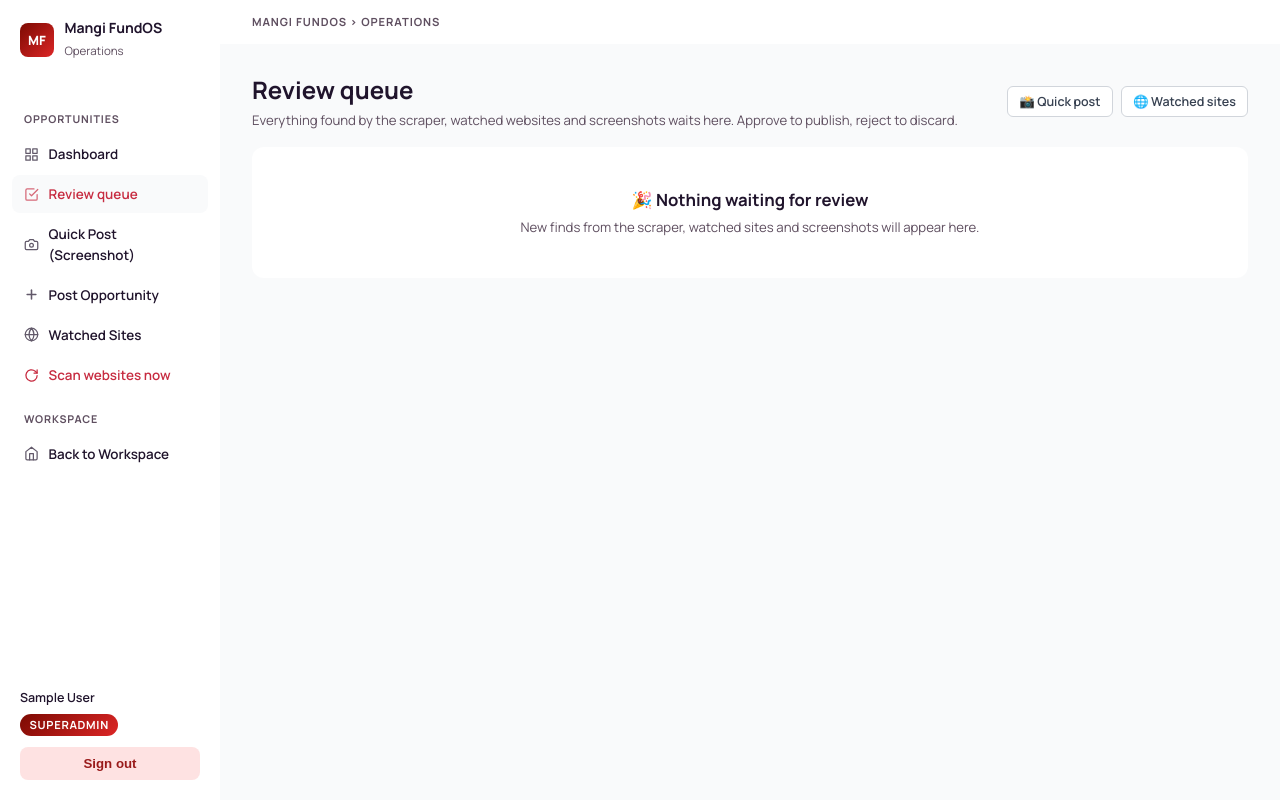
After one commit to awadhimassomo/mangi-startup, a Django app: page /ops/review/ in a window 1280 px wide. The commit adds this page. Run offline with Django 5.2, Linux system fonts and the light colour scheme; the visitor is signed in with stand-in values (Sample User, id 1); data that the repository does not hold is empty.

Commit message:
Single Review queue for scraper/watcher/screenshots; organisations-only filter; laptop-friendly ops table
Co-Authored-By: Claude Sonnet 5.5 <noreply@anthropic.com>

```diff
--- a/workspace/context_processors.py
+++ b/workspace/context_processors.py
@@ -8,7 +8,15 @@ def workspace_context(request):
 
     unread = Notification.objects.filter(user=request.user, is_read=False).count()
     startup = get_current_startup(request.user)
+    pending_review = 0
+    if request.user.is_staff:
+        from .models import PostedOpportunity
+
+        pending_review = PostedOpportunity.objects.filter(
+            review_status=PostedOpportunity.ReviewStatus.PENDING
+        ).count()
     return {
+        "pending_review_count": pending_review,
         "profile_completion": startup.profile_completion if startup else 100,
         "current_startup": startup,
         "current_membership": get_current_membership(request.user),
--- a/workspace/management/commands/scan_sources.py
+++ b/workspace/management/commands/scan_sources.py
@@ -23,10 +23,10 @@ class Command(BaseCommand):
                 .exclude(email="").values_list("email", flat=True)
             )
             if emails:
-                lines = "\n".join(f"- {d.title} ({d.source})" for d in found)
+                lines = "\n".join(f"- {d.title} ({d.funder_name})" for d in found)
                 send_mail(
                     f"{len(found)} new funding opportunities found",
-                    f"The watcher found new opportunities waiting for your review:\n\n{lines}",
+                    f"New opportunities are waiting in the Review queue:\n\n{lines}",
                     getattr(settings, "DEFAULT_FROM_EMAIL", None),
                     emails,
                     fail_silently=True,
--- a/workspace/opportunity_research.py
+++ b/workspace/opportunity_research.py
@@ -8,6 +8,7 @@ import urllib.parse
 import requests
 
 from .ai_pipeline import (
+    AUDIENCE_RULE,
     EXTRACT_FIELDS,
     OPENAI_MODEL,
     PostedOpportunity,
@@ -59,7 +60,7 @@ def _web_search_openai(data):
         f"Reply with ONLY a JSON object with keys: {', '.join(EXTRACT_FIELDS)}. "
         f"opportunity_type must be one of: {types}. deadline is YYYY-MM-DD or empty. "
         "amount_min/amount_max are plain numbers per award or empty. application_link is the official "
-        "application or call page you found. Only use facts from the official source; use empty strings otherwise."
+        "application or call page you found." + AUDIENCE_RULE + " Only use facts from the official source; use empty strings otherwise."
     )
     response = OpenAI(api_key=api_key).responses.create(
         model=OPENAI_MODEL, tools=[{"type": "web_search_preview"}], input=prompt
--- a/workspace/templates/workspace/ops_base.html
+++ b/workspace/templates/workspace/ops_base.html
@@ -47,7 +47,7 @@
         .ops-footer { padding:1rem 1.25rem 0; border-top:1px solid var(--border); margin-top:auto; }
         .ops-footer a { font-size:0.8rem; color:var(--muted); text-decoration:none; }
         .ops-footer a:hover { color:var(--text); }
-        .ops-main { flex:1; overflow-y:auto; }
+        .ops-main { flex:1; min-width:0; overflow-y:auto; }
         .ops-topbar {
             display:flex; align-items:center; justify-content:space-between;
             padding:0.85rem 2rem; border-bottom:1px solid var(--border);
@@ -96,6 +96,11 @@
             <a href="{% url 'ops_dashboard' %}" class="{% if request.resolver_match.url_name == 'ops_dashboard' %}active{% endif %}">
                 <svg xmlns="http://www.w3.org/2000/svg" width="15" height="15" viewBox="0 0 24 24" fill="none" stroke="currentColor" stroke-width="2" stroke-linecap="round" stroke-linejoin="round"><rect x="3" y="3" width="7" height="7"/><rect x="14" y="3" width="7" height="7"/><rect x="3" y="14" width="7" height="7"/><rect x="14" y="14" width="7" height="7"/></svg>
                 Dashboard
+            </a>
+            <a href="{% url 'ops_review' %}" class="{% if request.resolver_match.url_name == 'ops_review' %}active{% endif %}">
+                <svg xmlns="http://www.w3.org/2000/svg" width="15" height="15" viewBox="0 0 24 24" fill="none" stroke="currentColor" stroke-width="2" stroke-linecap="round" stroke-linejoin="round"><path d="M9 11l3 3L22 4"/><path d="M21 12v7a2 2 0 0 1-2 2H5a2 2 0 0 1-2-2V5a2 2 0 0 1 2-2h11"/></svg>
+                Review queue
+                {% if pending_review_count %}<span style="margin-left:auto;background:#C72C41;color:#fff;border-radius:99px;padding:0 0.5rem;font-size:0.72rem;line-height:1.35rem;">{{ pending_review_count }}</span>{% endif %}
             </a>
             <a href="{% url 'ops_quick_post' %}" class="{% if request.resolver_match.url_name == 'ops_quick_post' %}active{% endif %}">
                 <svg xmlns="http://www.w3.org/2000/svg" width="15" height="15" viewBox="0 0 24 24" fill="none" stroke="currentColor" stroke-width="2" stroke-linecap="round" stroke-linejoin="round"><path d="M14.5 4h-5L7 7H4a2 2 0 0 0-2 2v9a2 2 0 0 0 2 2h16a2 2 0 0 0 2-2V9a2 2 0 0 0-2-2h-3z"/><circle cx="12" cy="13" r="3"/></svg>
--- /dev/null
+++ b/workspace/templates/workspace/ops_review.html
@@ -0,0 +1,70 @@
+{% extends "workspace/ops_base.html" %}
+{% load humanize %}
+{% block title %}Review queue — Mangi{% endblock %}
+{% block content %}
+<style>
+.rv-head { display:flex; align-items:center; justify-content:space-between; gap:1rem; flex-wrap:wrap; margin-bottom:1rem; }
+.rv-card { display:flex; gap:1rem; background:#fff; border:1px solid var(--border); border-radius:12px; padding:1rem; margin-bottom:0.85rem; }
+.rv-thumb { flex:0 0 96px; width:96px; height:96px; border-radius:8px; object-fit:cover; background:#f3f4f6; border:1px solid var(--border); }
+.rv-body { flex:1; min-width:0; }
+.rv-title { font-weight:700; color:var(--accent); text-decoration:none; }
+.rv-meta { display:flex; flex-wrap:wrap; gap:0.35rem 0.9rem; margin:0.35rem 0; font-size:0.82rem; color:var(--muted); }
+.rv-desc { font-size:0.84rem; margin:0.25rem 0 0.6rem; display:-webkit-box; -webkit-line-clamp:2; -webkit-box-orient:vertical; overflow:hidden; }
+.rv-actions { display:flex; gap:0.5rem; flex-wrap:wrap; }
+.rv-actions form { margin:0; }
+.rv-warn { color:#b45309; font-weight:600; }
+@media (max-width:600px) { .rv-card { flex-direction:column; } .rv-thumb { width:100%; height:160px; flex-basis:auto; } }
+</style>
+
+<div class="rv-head">
+    <div>
+        <h2 style="margin:0;">Review queue</h2>
+        <p class="muted small" style="margin:0.2rem 0 0;">Everything found by the scraper, watched websites and screenshots waits here. Approve to publish, reject to discard.</p>
+    </div>
+    <div style="display:flex;gap:0.5rem;flex-wrap:wrap;">
+        <a href="{% url 'ops_quick_post' %}" class="button button-secondary button-sm">📸 Quick post</a>
+        <a href="{% url 'ops_sources' %}" class="button button-secondary button-sm">🌐 Watched sites</a>
+    </div>
+</div>
+
+{% for opp in pending %}
+<div class="rv-card opp-row" data-edit-url="{% url 'posted_opportunity_edit' opp.pk %}?from=review" title="Double-click to edit">
+    {% if opp.poster_image %}<img class="rv-thumb zoomable" src="{{ opp.poster_image.url }}" alt="">{% endif %}
+    <div class="rv-body">
+        <a class="rv-title" href="{% url 'posted_opportunity_edit' opp.pk %}?from=review">{{ opp.title }}</a>
+        <div class="rv-meta">
+            <span>{{ opp.funder_name }}</span>
+            <span class="badge badge-type-{{ opp.opportunity_type }}">{{ opp.get_opportunity_type_display }}</span>
+            <span>
+                {% if opp.amount_min or opp.amount_max %}{{ opp.currency }}
+                    {% if opp.amount_min %}{{ opp.amount_min|floatformat:0|intcomma }}{% endif %}{% if opp.amount_min and opp.amount_max %} – {% endif %}{% if opp.amount_max %}{{ opp.amount_max|floatformat:0|intcomma }}{% endif %}
+                {% else %}<span class="rv-warn">No amount</span>{% endif %}
+            </span>
+            <span>{% if opp.deadline %}Due {{ opp.deadline }}{% else %}<span class="rv-warn">No deadline</span>{% endif %}</span>
+            {% if opp.application_link %}<a href="{{ opp.application_link }}" target="_blank" rel="noopener">Apply link ↗</a>{% else %}<span class="rv-warn">No apply link</span>{% endif %}
+        </div>
+        {% if opp.short_description %}<p class="rv-desc">{{ opp.short_description }}</p>{% endif %}
+        <div class="rv-actions">
+            <a class="button button-secondary button-sm" href="{% url 'posted_opportunity_edit' opp.pk %}?from=review">Review &amp; edit</a>
+            <form method="post" action="{% url 'ops_review_action' opp.pk 'approve' %}">{% csrf_token %}<button class="button button-sm">✅ Approve</button></form>
+            <form method="post" action="{% url 'ops_review_action' opp.pk 'reject' %}" onsubmit="return confirm('Reject this opportunity?');">{% csrf_token %}
+                <button class="button button-sm" style="background:#fee2e2;color:#991b1b;border:none;">Reject</button></form>
+        </div>
+    </div>
+</div>
+{% empty %}
+<div class="rv-card" style="justify-content:center;text-align:center;padding:2.5rem 1rem;">
+    <div><p style="font-size:1.05rem;font-weight:700;margin:0 0 0.35rem;">🎉 Nothing waiting for review</p>
+    <p class="muted small" style="margin:0;">New finds from the scraper, watched sites and screenshots will appear here.</p></div>
+</div>
+{% endfor %}
+
+<script>
+document.querySelectorAll(".rv-card.opp-row").forEach(function (row) {
+    row.addEventListener("dblclick", function (e) {
+        if (e.target.closest("a, button, form, img")) return;
+        window.location.href = row.dataset.editUrl;
+    });
+});
+</script>
+{% endblock %}
--- a/workspace/templates/workspace/posted_opportunity_form.html
+++ b/workspace/templates/workspace/posted_opportunity_form.html
@@ -66,7 +66,9 @@
                 }
                 const poster = document.getElementById("id_poster_image");
                 const dt = new DataTransfer(); dt.items.add(file); poster.files = dt.files;
-                status.textContent = "Done — review the fields below, then save.";
+                status.textContent = json.data.audience === "individual"
+                    ? "⚠ This looks like an opportunity for individuals only. Mangi posts for organisations, NGOs and startups. Check before saving."
+                    : "Done — review the fields below, then save.";
             } catch (e) { status.textContent = e.message; }
             this.disabled = false;
         });
@@ -232,7 +234,7 @@
             {% else %}
             <button type="submit" class="button">💾 Save opportunity</button>
             {% endif %}
-            <a href="{% if request.GET.from == 'quick' %}{% url 'ops_quick_post' %}{% else %}{% url 'ops_dashboard' %}{% endif %}" class="button button-secondary">Cancel</a>
+            <a href="{% if request.GET.from == 'quick' %}{% url 'ops_quick_post' %}{% elif request.GET.from == 'review' %}{% url 'ops_review' %}{% else %}{% url 'ops_dashboard' %}{% endif %}" class="button button-secondary">Cancel</a>
         </div>
     </form>
 </div>
--- a/workspace/urls.py
+++ b/workspace/urls.py
@@ -68,6 +68,8 @@ urlpatterns = [
     path("board/<int:pk>/delete/", views.posted_opportunity_delete, name="posted_opportunity_delete"),
     # Superadmin Ops Dashboard
     path("ops/", views.ops_dashboard, name="ops_dashboard"),
+    path("ops/review/", views.ops_review, name="ops_review"),
+    path("ops/review/<int:pk>/<str:action>/", views.ops_review_action, name="ops_review_action"),
     path("ops/sources/", views.ops_sources, name="ops_sources"),
     path("ops/sources/scan-all/", views.ops_scan_all, name="ops_scan_all"),
     path("ops/sources/add/", views.ops_source_add, name="ops_source_add"),
--- a/workspace/views.py
+++ b/workspace/views.py
@@ -19,7 +19,7 @@ from django.views.decorators.http import require_POST
 
 from .source_watch import register_source_from_link, scan_source
 from .opportunity_research import read_screenshot
-from .ai_pipeline import opportunity_values_from_extracted
+from .ai_pipeline import is_individual_only, opportunity_values_from_extracted
 from .ai_pipeline import assess_posted_opportunity_fit, create_pipeline_from_posted_opportunity, run_matching_agent
 from .forms import (
     BudgetItemForm,
@@ -1378,6 +1378,40 @@ def posted_opportunity_extract(request):
     return JsonResponse({"data": data})
 
 
+def _approve_opportunity(opp, user):
+    """Publish a pending opportunity: approve, watch its funder's site, match it to startups."""
+    opp.review_status = PostedOpportunity.ReviewStatus.APPROVED
+    opp.save(update_fields=["review_status", "updated_at"])
+    register_source_from_link(opp.application_link, user)
+    if opp.status == PostedOpportunity.Status.OPEN:
+        run_matching_agent(trigger="manual", triggered_by=user, target_opportunity=opp)
+
+
+@login_required
+def ops_review(request):
+    """The one place for everything waiting to be checked: scraper, watched sites and screenshots."""
+    if not request.user.is_staff:
+        return HttpResponseForbidden("Only Mangi staff can review opportunities.")
+    pending = PostedOpportunity.objects.filter(review_status=PostedOpportunity.ReviewStatus.PENDING)
+    return render(request, "workspace/ops_review.html", {"pending": pending})
+
+
+@login_required
+def ops_review_action(request, pk, action):
+    if not request.user.is_staff:
+        return HttpResponseForbidden("Only Mangi staff can review opportunities.")
+    opp = get_object_or_404(PostedOpportunity, pk=pk)
+    if request.method == "POST":
+        if action == "approve":
+            _approve_opportunity(opp, request.user)
+            messages.success(request, f"'{opp.title}' published.")
+        elif action == "reject":
+            opp.review_status = PostedOpportunity.ReviewStatus.REJECTED
+            opp.save(update_fields=["review_status", "updated_at"])
+            messages.success(request, f"'{opp.title}' rejected.")
+    return redirect("ops_review")
+
+
 @login_required
 def ops_quick_post(request):
     """Staff: upload one or more screenshots; AI creates a draft for each, ready to review."""
@@ -1396,6 +1430,12 @@ def ops_quick_post(request):
                 data = read_screenshot(image.read(), image.content_type)
             except Exception as exc:  # noqa: BLE001
                 errors.append(f"{image.name}: could not read it ({exc}).")
+                continue
+            if is_individual_only(data):
+                errors.append(
+                    f"{image.name}: skipped, \"{data.get('title') or 'this post'}\" looks like it is for "
+                    "individuals only. Mangi posts for organisations, NGOs and startups."
+                )
                 continue
             image.seek(0)
             opp = PostedOpportunity.objects.create(
@@ -1417,10 +1457,7 @@ def ops_quick_post(request):
         if not errors:
             messages.error(request, "Choose at least one image.")
         return redirect("ops_quick_post")
-    drafts = PostedOpportunity.objects.filter(
-        review_status=PostedOpportunity.ReviewStatus.PENDING, posted_by=request.user
-    )[:20]
-    return render(request, "workspace/ops_quick_post.html", {"drafts": drafts})
+    return render(request, "workspace/ops_quick_post.html", {})
 
 
 @login_required
@@ -1430,14 +1467,14 @@ def posted_opportunity_edit(request, pk):
     opp = get_object_or_404(PostedOpportunity, pk=pk)
     form = PostedOpportunityForm(request.POST or None, request.FILES or None, instance=opp)
     if request.method == "POST" and form.is_valid():
-        opp = form.save(commit=False)
+        opp = form.save()
         if "publish" in request.POST:
-            opp.review_status = PostedOpportunity.ReviewStatus.APPROVED
-            register_source_from_link(opp.application_link, request.user)
-        opp.save()
+            _approve_opportunity(opp, request.user)
         messages.success(request, "Opportunity published." if "publish" in request.POST else "Opportunity updated.")
         if request.GET.get("from") == "quick":
             return redirect("ops_quick_post")  # keep going: add the next screenshot
+        if request.GET.get("from") == "review":
+            return redirect("ops_review")
         if not get_current_startup(request.user):
             return redirect("ops_dashboard")  # admins have no workspace; keep them in the admin area
         return redirect("posted_opportunity_detail", pk=opp.pk)
@@ -1574,6 +1611,8 @@ def ops_scan_all(request):
         if failed:
             msg += f" {failed} site(s) had errors, see Watched Sites."
         messages.success(request, msg)
+        if total:
+            return redirect("ops_review")
     return redirect("ops_sources")
 
 
@@ -1696,6 +1735,8 @@ def ops_run_scraper(request):
         messages.info(request, f"Scraper Agent finished: {summary}. No new opportunities found.")
     for error in stats["errors"][:3]:
         messages.error(request, error)
+    if stats["created"] > 0:
+        return redirect("ops_review")
 
     return redirect("ops_dashboard")
 
```
Also changed, not shown: workspace/ai_pipeline.py (+36 -3 lines), workspace/scraper_agent.py (+14 -1 lines), workspace/source_watch.py (+17 -10 lines), workspace/templates/workspace/ops_dashboard.html (+19 -11 lines), workspace/templates/workspace/ops_quick_post.html (+5 -10 lines), workspace/templates/workspace/ops_sources.html (+8 -3 lines), workspace/tests.py (+44 -6 lines), media/opportunity_posters/shot_EjXsFJZ.png (added), media/opportunity_posters/shot_LJGKMVJ.png (added), media/opportunity_posters/shot_QRMif2L.png (added).
